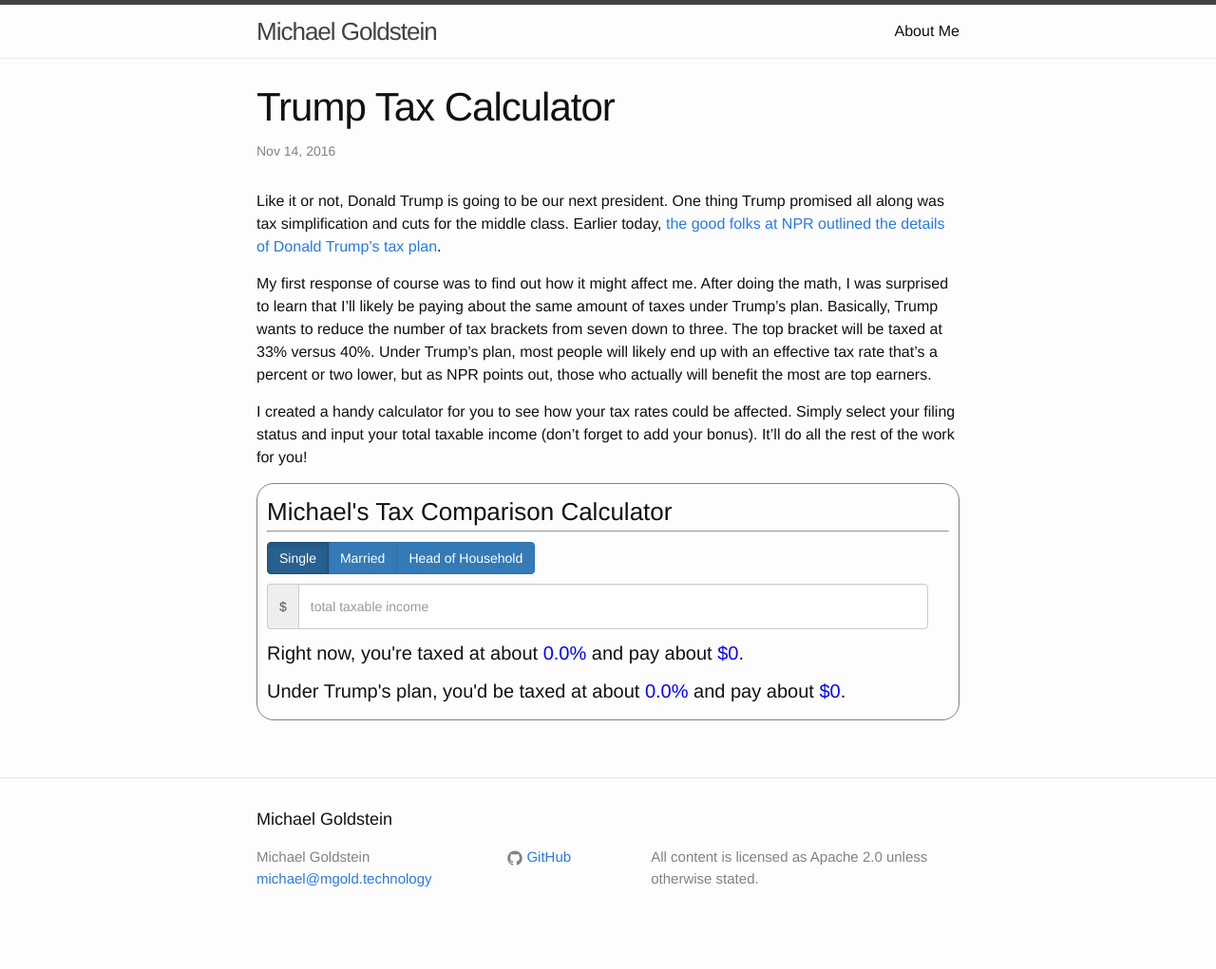
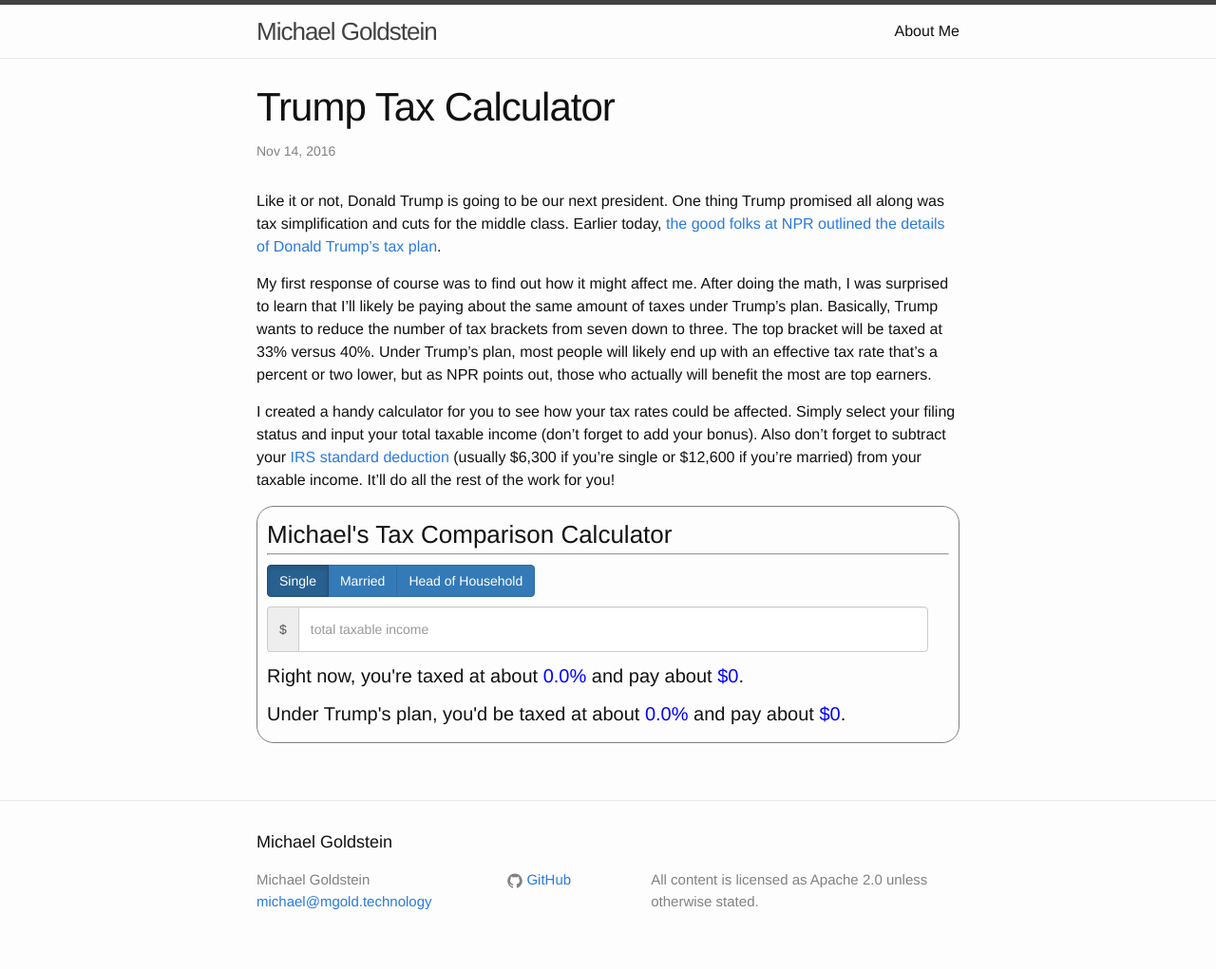
Before and after one commit to mgold95/mgold95.github.io, a Jekyll site: the page built from _posts/2016-11-13-trump-tax-calculator.md, in a window 1280 px wide. Shown: the whole page at 95% size. Built offline with Jekyll 4.4.1, drawn with Linux system fonts in a browser that asks for light colours; nearby versions of some CDN libraries; before the commit the page ends 997 px from its top, so only the background shows below that.

Commit message:
added line about standard deduction

```diff
--- a/_posts/2016-11-13-trump-tax-calculator.md
+++ b/_posts/2016-11-13-trump-tax-calculator.md
@@ -20,7 +20,10 @@
 
 I created a handy calculator for you to see how your tax rates could be
 affected. Simply select your filing status and input your total taxable
-income (don't forget to add your bonus). It'll do all the rest of the work
+income (don't forget to add your bonus). Also don't forget to subtract
+your [IRS standard deduction](https://www.irs.gov/publications/p17/ch20.html#en_US_2015_publink100017022){:target="_blank"}
+(usually $6,300 if you're single or $12,600
+if you're married) from your taxable income. It'll do all the rest of the work
 for you!
 
 <link href="/css/bootstrap.css" rel="stylesheet">
```
